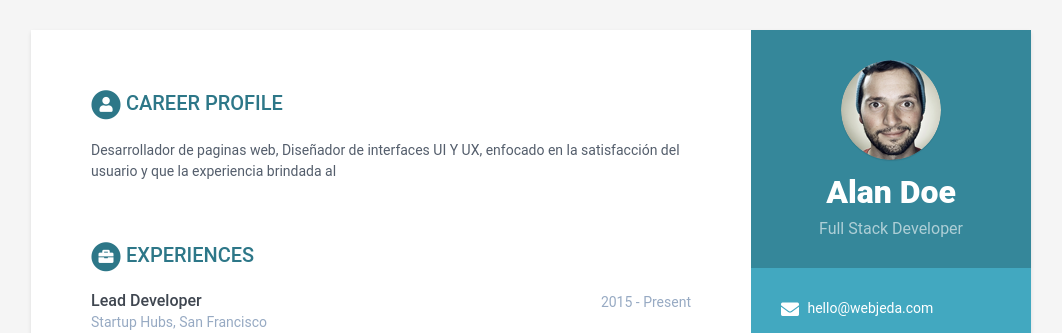
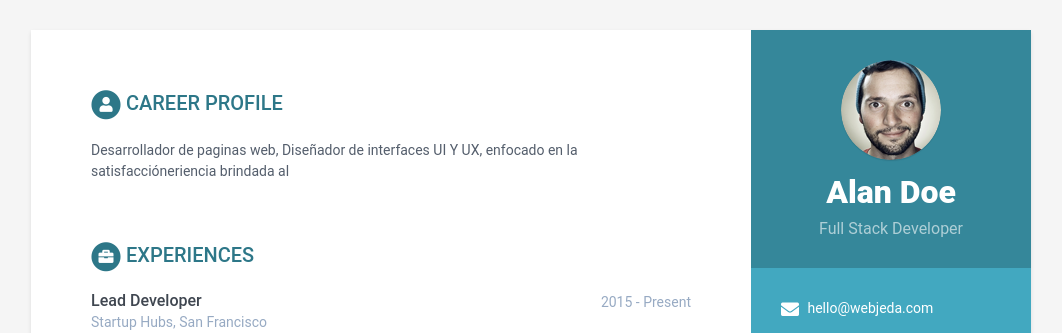
Before and after one commit to KevinC99/good-birch-4e19a, a Jekyll site: the page built from index.html, in a window 1280 px wide. Shown: the top 333 px of the page, without its empty margins (109-1171 px from the left). Built offline with Jekyll 4.4.1, drawn with Linux system fonts in a browser that asks for light colours.

Commit message:
data.yml: updated summary in career-profile

```diff
--- a/_data/data.yml
+++ b/_data/data.yml
@@ -33,7 +33,7 @@ sidebar:
       link: null
 career-profile:
   title: Career Profile
-  summary: ' Desarrollador de paginas web, Diseñador de interfaces UI Y UX, enfocado en la satisfacción del usuario y  que la experiencia brindada al'
+  summary: ' Desarrollador de paginas web, Diseñador de interfaces UI Y UX, enfocado en la satisfaccióneriencia brindada al'
 education:
   - degree: MSc in Computer Science
     university: University of London
```
